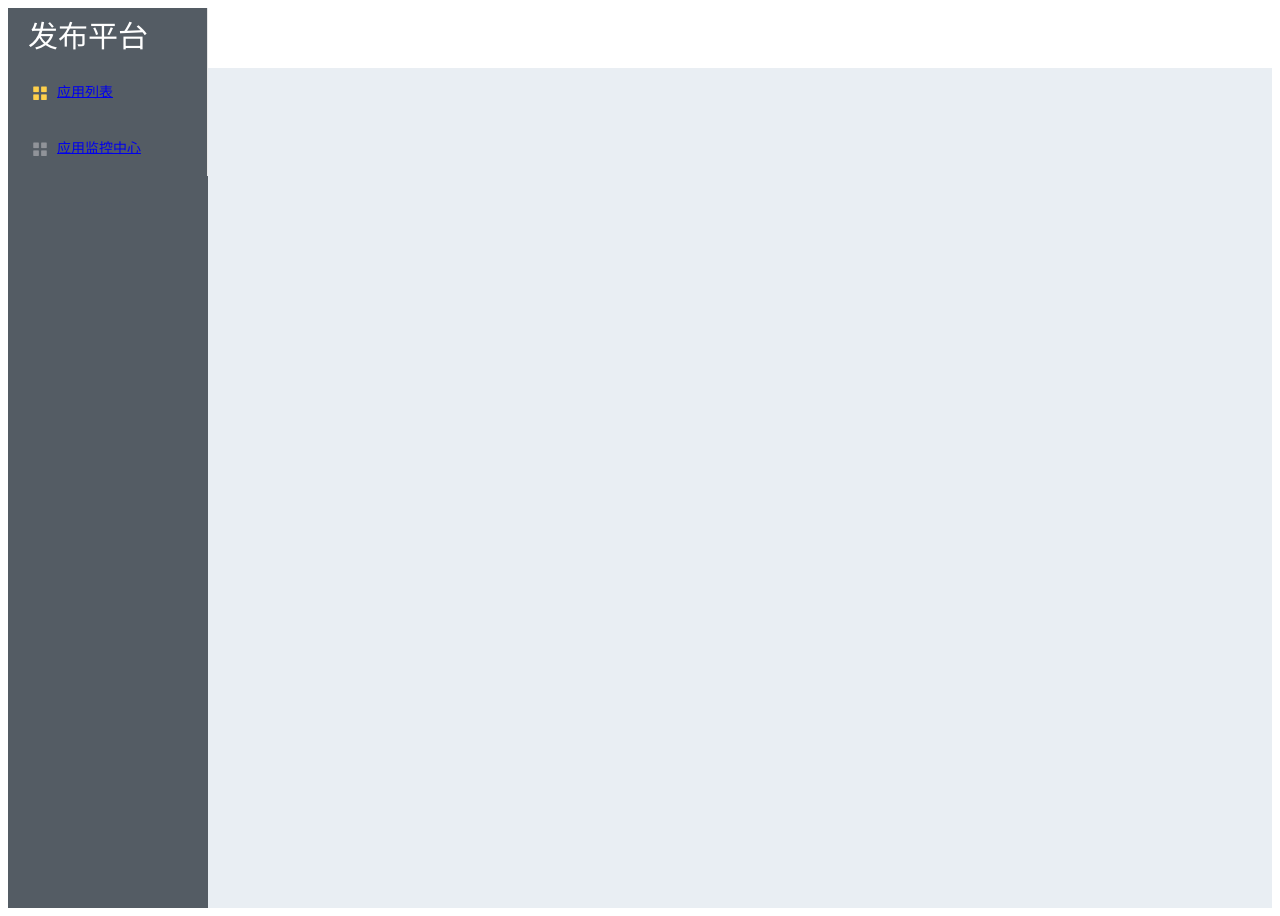
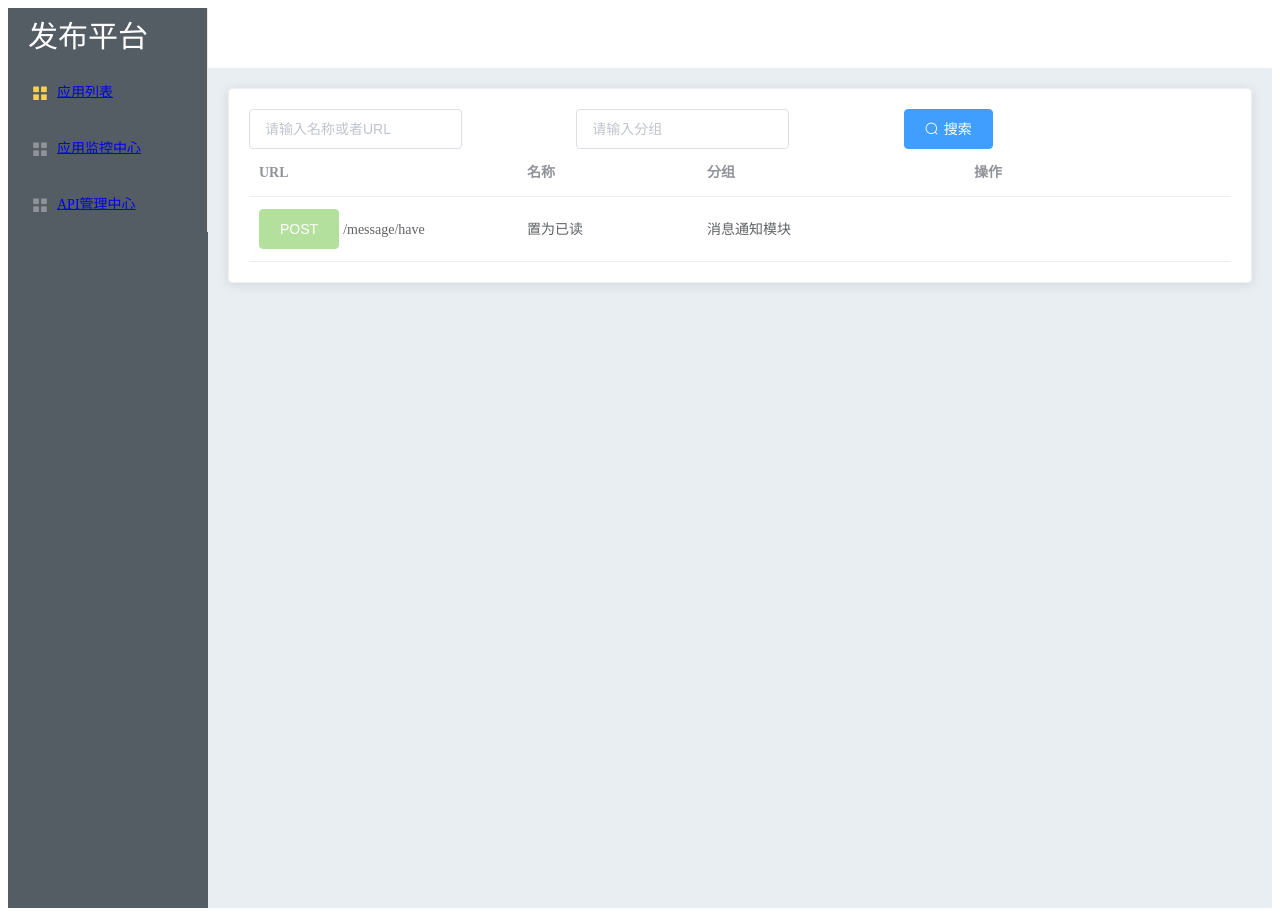
Before and after one commit to beiketianzhuang/peafowls, a Vue app in the folder srcs/: page /#/apiManager in a window 1280 px wide. Built offline with nearby package versions, Linux system fonts and the light colour scheme.

Commit message:
api管理列表页

```diff
--- a/srcs/src/App.vue
+++ b/srcs/src/App.vue
@@ -21,6 +21,10 @@
             <el-menu-item index="3">
               <i class="el-icon-menu"></i>
               <router-link to="/monitor" slot="title"><span >应用监控中心</span></router-link>
+            </el-menu-item>
+            <el-menu-item index="3">
+              <i class="el-icon-menu"></i>
+              <router-link to="/apiManager" slot="title"><span >API管理中心</span></router-link>
             </el-menu-item>
           </el-menu>
         </el-col>
--- /dev/null
+++ b/srcs/src/components/ApiManager.vue
@@ -0,0 +1,143 @@
+<template>
+    <el-card class="box-card">
+        <el-col :span="8">
+        <el-autocomplete
+                class="inline-input"
+                v-model="state2"
+                :fetch-suggestions="querySearch"
+                placeholder="请输入名称或者URL"
+                @select="handleSelect"
+        ></el-autocomplete>
+        </el-col>
+        <el-col :span="8">
+            <el-autocomplete
+                    class="inline-input"
+                    v-model="state1"
+                    :fetch-suggestions="querySearch"
+                    placeholder="请输入分组"
+                    @select="handleSelect"
+            ></el-autocomplete>
+        </el-col>
+
+        <el-button type="primary" icon="el-icon-search">搜索</el-button>
+        <el-table
+                :data="tableData"
+                style="width: 100%">
+            <el-table-column label="URL">
+                <template slot-scope="scope">
+                    <el-button type="success" disabled>{{scope.row.method}}</el-button>
+                    <span style="margin-left: 4px">{{scope.row.url}}</span>
+                </template>
+            </el-table-column>
+            <el-table-column
+                    prop="apiName"
+                    label="名称"
+                    width="180">
+            </el-table-column>
+            <el-table-column
+                    prop="group"
+                    label="分组">
+            </el-table-column>
+            <el-table-column label="操作">
+                <template slot-scope="scope">
+
+                </template>
+            </el-table-column>
+        </el-table>
+    </el-card>
+</template>
+
+<script>
+    export default {
+        name: "ApiManager",
+        data() {
+            return {
+                tableData: [{
+                    url: '/message/have',
+                    apiName: '置为已读',
+                    group: '消息通知模块',
+                    method:"POST"
+                }],
+                restaurants: [],
+                state1: '',
+                state2: ''
+            }
+        },
+        methods: {
+            querySearch(queryString, cb) {
+                var restaurants = this.restaurants;
+                var results = queryString ? restaurants.filter(this.createFilter(queryString)) : restaurants;
+                // 调用 callback 返回建议列表的数据
+                cb(results);
+            },
+            createFilter(queryString) {
+                return (restaurant) => {
+                    return (restaurant.value.toLowerCase().indexOf(queryString.toLowerCase()) === 0);
+                };
+            },
+            loadAll() {
+                return [
+                    { "value": "三全鲜食（北新泾店）", "address": "长宁区新渔路144号" },
+                    { "value": "Hot honey 首尔炸鸡（仙霞路）", "address": "上海市长宁区淞虹路661号" },
+                    { "value": "新旺角茶餐厅", "address": "上海市普陀区真北路988号创邑金沙谷6号楼113" },
+                    { "value": "泷千家(天山西路店)", "address": "天山西路438号" },
+                    { "value": "胖仙女纸杯蛋糕（上海凌空店）", "address": "上海市长宁区金钟路968号1幢18号楼一层商铺18-101" },
+                    { "value": "贡茶", "address": "上海市长宁区金钟路633号" },
+                    { "value": "豪大大香鸡排超级奶爸", "address": "上海市嘉定区曹安公路曹安路1685号" },
+                    { "value": "茶芝兰（奶茶，手抓饼）", "address": "上海市普陀区同普路1435号" },
+                    { "value": "十二泷町", "address": "上海市北翟路1444弄81号B幢-107" },
+                    { "value": "星移浓缩咖啡", "address": "上海市嘉定区新郁路817号" },
+                    { "value": "阿姨奶茶/豪大大", "address": "嘉定区曹安路1611号" },
+                    { "value": "新麦甜四季甜品炸鸡", "address": "嘉定区曹安公路2383弄55号" },
+                    { "value": "Monica摩托主题咖啡店", "address": "嘉定区江桥镇曹安公路2409号1F，2383弄62号1F" },
+                    { "value": "浮生若茶（凌空soho店）", "address": "上海长宁区金钟路968号9号楼地下一层" },
+                    { "value": "NONO JUICE  鲜榨果汁", "address": "上海市长宁区天山西路119号" },
+                    { "value": "CoCo都可(北新泾店）", "address": "上海市长宁区仙霞西路" },
+                    { "value": "快乐柠檬（神州智慧店）", "address": "上海市长宁区天山西路567号1层R117号店铺" },
+                    { "value": "Merci Paul cafe", "address": "上海市普陀区光复西路丹巴路28弄6号楼819" },
+                    { "value": "猫山王（西郊百联店）", "address": "上海市长宁区仙霞西路88号第一层G05-F01-1-306" },
+                    { "value": "枪会山", "address": "上海市普陀区棕榈路" },
+                    { "value": "纵食", "address": "元丰天山花园(东门) 双流路267号" },
+                    { "value": "钱记", "address": "上海市长宁区天山西路" },
+                    { "value": "壹杯加", "address": "上海市长宁区通协路" },
+                    { "value": "唦哇嘀咖", "address": "上海市长宁区新泾镇金钟路999号2幢（B幢）第01层第1-02A单元" },
+                    { "value": "爱茜茜里(西郊百联)", "address": "长宁区仙霞西路88号1305室" },
+                    { "value": "爱茜茜里(近铁广场)", "address": "上海市普陀区真北路818号近铁城市广场北区地下二楼N-B2-O2-C商铺" },
+                    { "value": "鲜果榨汁（金沙江路和美广店）", "address": "普陀区金沙江路2239号金沙和美广场B1-10-6" },
+                    { "value": "开心丽果（缤谷店）", "address": "上海市长宁区威宁路天山路341号" },
+                    { "value": "超级鸡车（丰庄路店）", "address": "上海市嘉定区丰庄路240号" },
+                    { "value": "妙生活果园（北新泾店）", "address": "长宁区新渔路144号" },
+                    { "value": "香宜度麻辣香锅", "address": "长宁区淞虹路148号" },
+                    { "value": "凡仔汉堡（老真北路店）", "address": "上海市普陀区老真北路160号" },
+                    { "value": "港式小铺", "address": "上海市长宁区金钟路968号15楼15-105室" },
+                    { "value": "蜀香源麻辣香锅（剑河路店）", "address": "剑河路443-1" },
+                    { "value": "北京饺子馆", "address": "长宁区北新泾街道天山西路490-1号" },
+                    { "value": "饭典*新简餐（凌空SOHO店）", "address": "上海市长宁区金钟路968号9号楼地下一层9-83室" },
+                    { "value": "焦耳·川式快餐（金钟路店）", "address": "上海市金钟路633号地下一层甲部" },
+                    { "value": "动力鸡车", "address": "长宁区仙霞西路299弄3号101B" },
+                    { "value": "浏阳蒸菜", "address": "天山西路430号" },
+                    { "value": "四海游龙（天山西路店）", "address": "上海市长宁区天山西路" },
+                    { "value": "樱花食堂（凌空店）", "address": "上海市长宁区金钟路968号15楼15-105室" },
+                    { "value": "壹分米客家传统调制米粉(天山店)", "address": "天山西路428号" },
+                    { "value": "福荣祥烧腊（平溪路店）", "address": "上海市长宁区协和路福泉路255弄57-73号" },
+                    { "value": "速记黄焖鸡米饭", "address": "上海市长宁区北新泾街道金钟路180号1层01号摊位" },
+                    { "value": "红辣椒麻辣烫", "address": "上海市长宁区天山西路492号" },
+                    { "value": "(小杨生煎)西郊百联餐厅", "address": "长宁区仙霞西路88号百联2楼" },
+                    { "value": "阳阳麻辣烫", "address": "天山西路389号" },
+                    { "value": "南拳妈妈龙虾盖浇饭", "address": "普陀区金沙江路1699号鑫乐惠美食广场A13" }
+                ];
+            },
+            handleSelect(item) {
+                console.log(item);
+            }
+
+        },
+        mounted() {
+            this.restaurants = this.loadAll();
+        }
+    }
+</script>
+
+<style scoped>
+
+</style>
--- a/srcs/src/components/ContextList.vue
+++ b/srcs/src/components/ContextList.vue
@@ -31,19 +31,29 @@
             </el-table-column>
             <el-table-column label="操作">
                 <template slot-scope="scope">
-                    <el-button
-                            size="mini"
-                            @click="handleEdit(scope.$index, scope.row)">编辑
-                    </el-button>
-                    <router-link :to="'/deploy?context='+scope.row.context">
-                        <el-button size="mini">构建部署
-                        </el-button>
-                    </router-link>
-                    <el-button
-                            size="mini"
-                            type="danger"
-                            @click="handleDelete(scope.$index, scope.row)">删除
-                    </el-button>
+                    <div  style="padding: 8px">
+                        <i class="el-icon-edit" @click="handleEdit(scope.$index, scope.row)"></i>
+                        <el-tooltip class="item" effect="dark" content="构建部署" placement="right-end">
+                            <router-link :to="'/deploy?context='+scope.row.context">
+                                <i style="font-size: 20px" class="el-icon-s-promotion
+" @click="handleEdit(scope.$index, scope.row)"></i>
+                            </router-link>
+                        </el-tooltip>
+
+                        <!--<router-link :to="'/deploy?context='+scope.row.context">-->
+                        <!--<el-button size="mini">构建部署-->
+                        <!--</el-button>-->
+                        <!--</router-link>-->
+                        <i @click="handleDelete(scope.$index, scope.row)" class="el-icon-delete"></i>
+                        <span><i class="el-icon-more"></i></span>
+
+                        <!--<el-button-->
+                        <!--size="mini"-->
+                        <!--type="danger"-->
+                        <!--@click="handleDelete(scope.$index, scope.row)">删除-->
+                        <!--</el-button>-->
+                    </div>
+
                 </template>
             </el-table-column>
         </el-table>
```
Also changed, not shown: srcs/src/router/router.js (+7 -2 lines), 1 other file (tests, documents, lock files or other folders).
